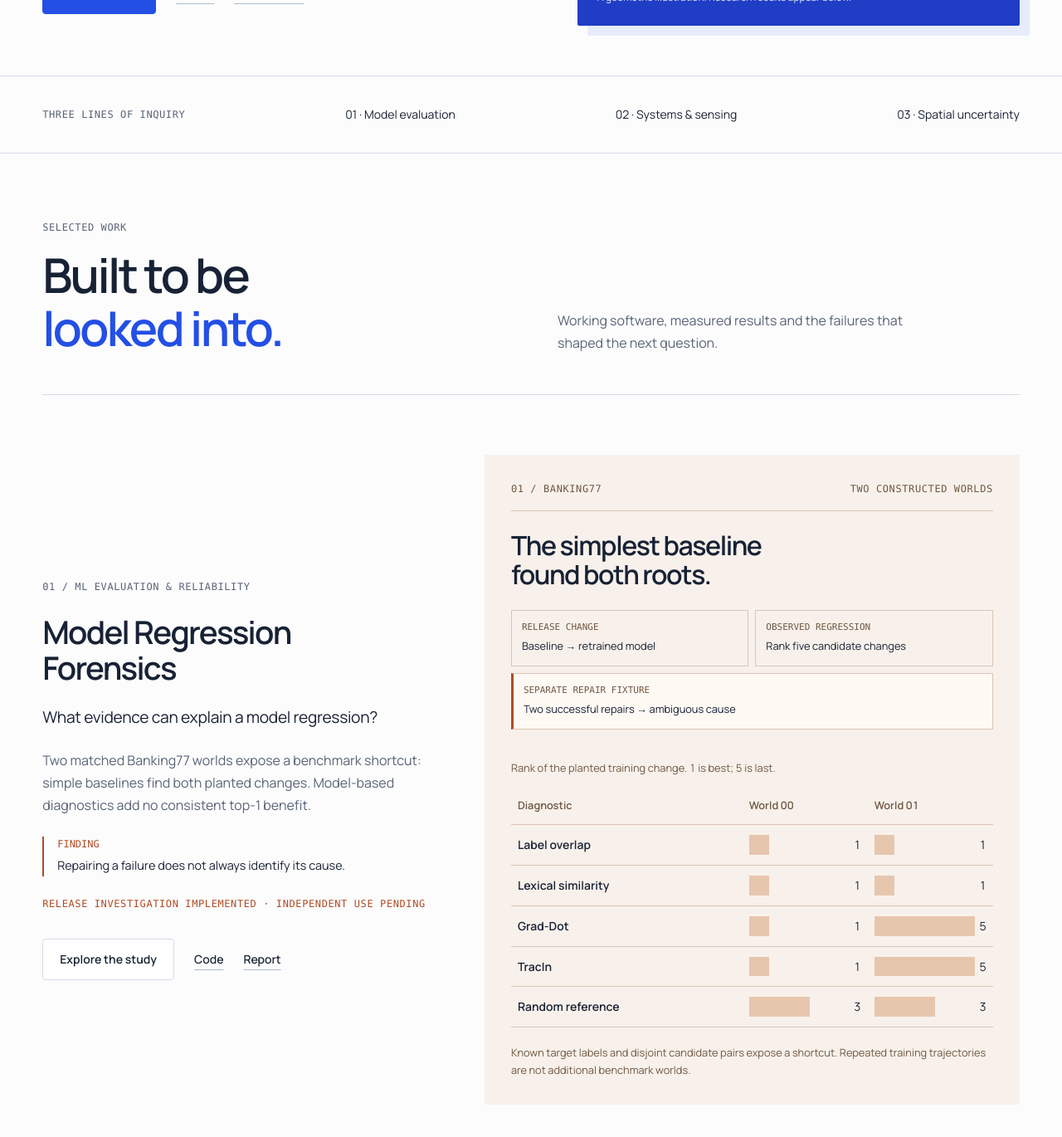
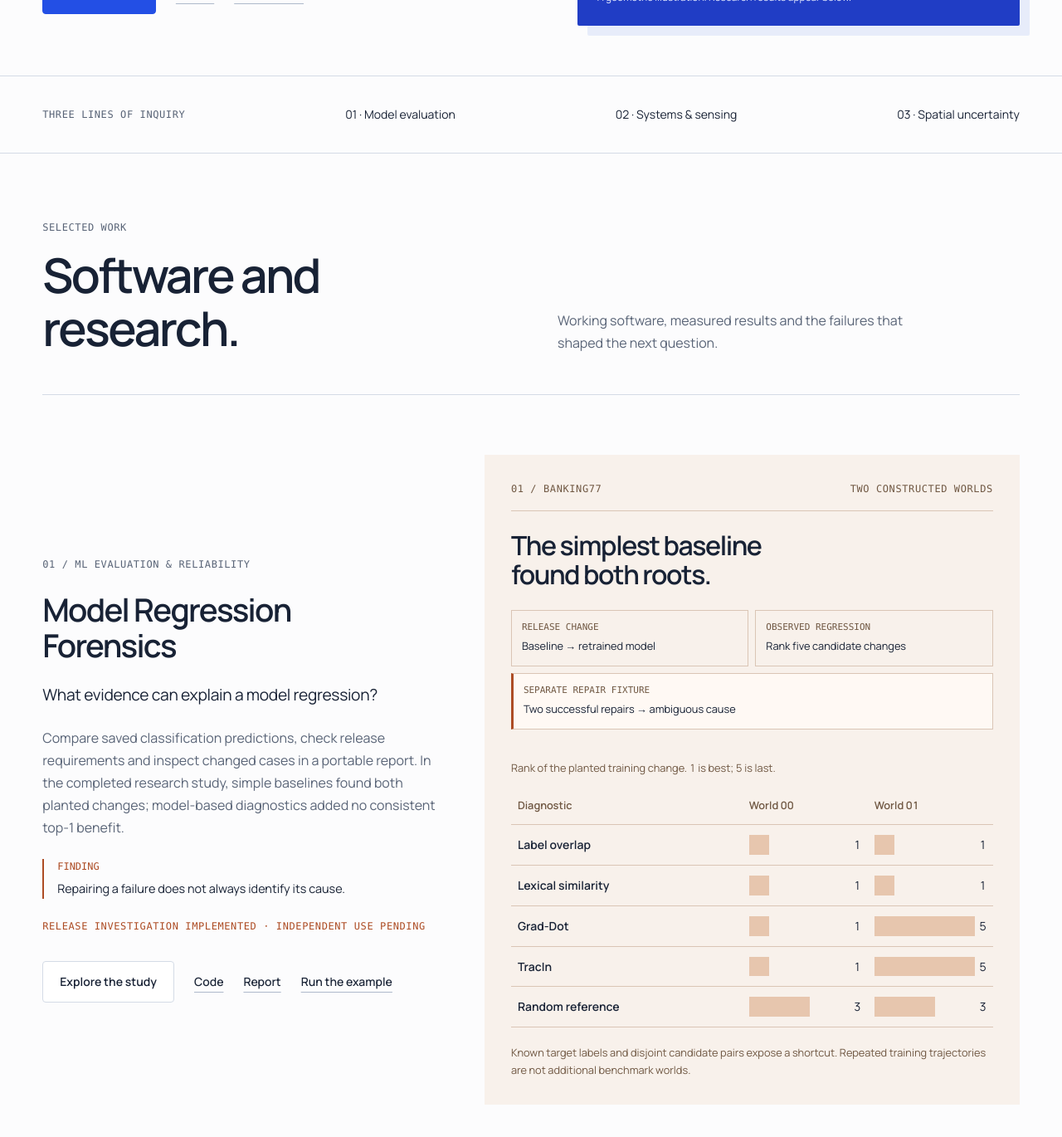
Before and after one commit to Kushrishi/kushrishi.com, a Next.js app: page / in a window 1280 px wide. Shown: the part 700-2070 px from the top of the page at 83% size. Built offline with nearby package versions, Linux system fonts and the light colour scheme.

Commit message:
Present current software workflows alongside research evidence

```diff
--- a/app/page.tsx
+++ b/app/page.tsx
@@ -58,11 +58,7 @@ export default function Home() {
         <section className="work-section" id="work">
           <div className="section-heading">
             <p className="eyebrow">Selected work</p>
-            <h2>
-              Built to be
-              <br />
-              <em>looked into.</em>
-            </h2>
+            <h2>Software and research.</h2>
             <p>
               Working software, measured results and the failures that shaped
               the next question.
@@ -80,9 +76,11 @@ export default function Home() {
                 What evidence can explain a model regression?
               </p>
               <p>
-                Two matched Banking77 worlds expose a benchmark shortcut: simple
-                baselines find both planted changes. Model-based diagnostics add
-                no consistent top-1 benefit.
+                Compare saved classification predictions, check release
+                requirements and inspect changed cases in a portable report.
+                In the completed research study, simple baselines found both
+                planted changes; model-based diagnostics added no consistent
+                top-1 benefit.
               </p>
               <div className="finding">
                 <span>Finding</span>Repairing a failure does not always identify
@@ -107,6 +105,12 @@ export default function Home() {
                   href={`${gh}/model-regression-forensics/blob/main/research/M4_TECHNICAL_REPORT.md`}
                 >
                   Report
+                </a>
+                <a
+                  className="text-link"
+                  href={`${gh}/model-regression-forensics/blob/main/docs/deployment-comparison.md`}
+                >
+                  Run the example
                 </a>
               </div>
             </div>
```
